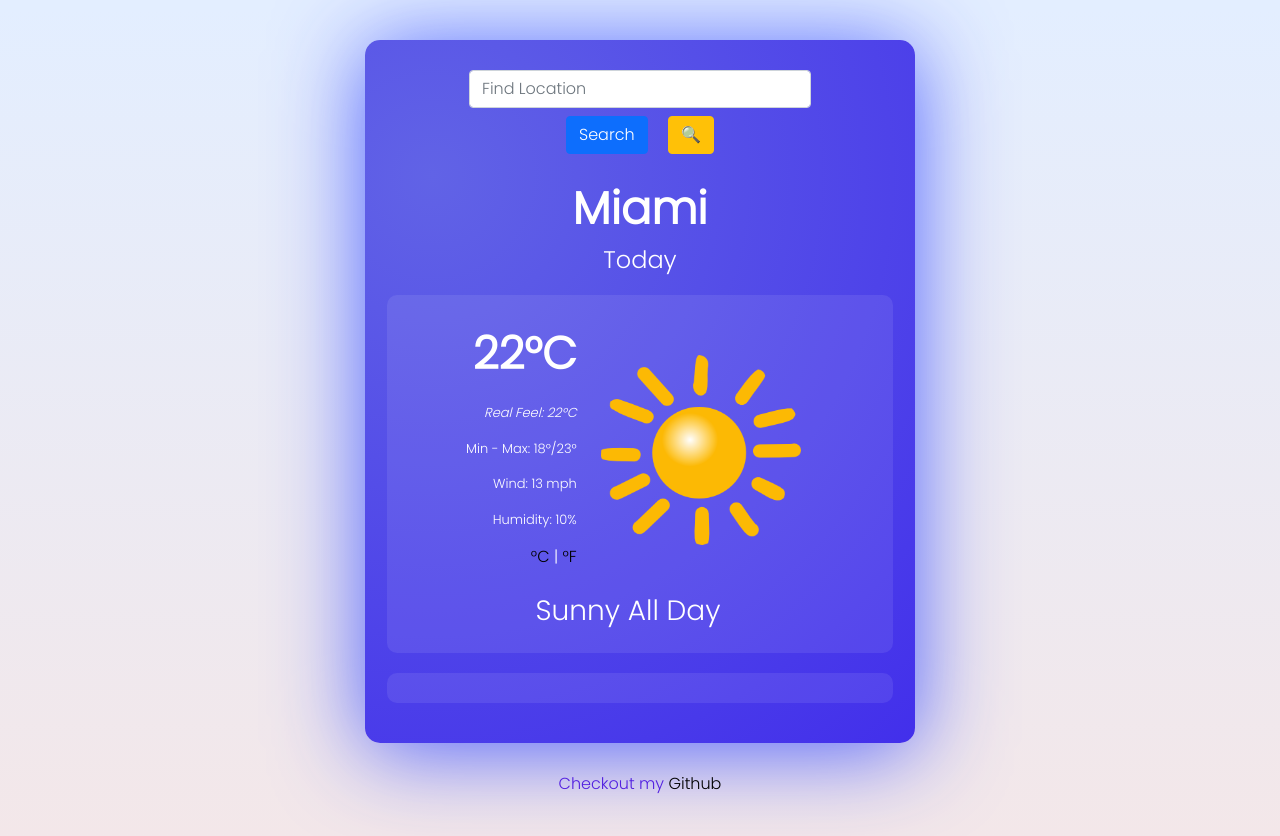
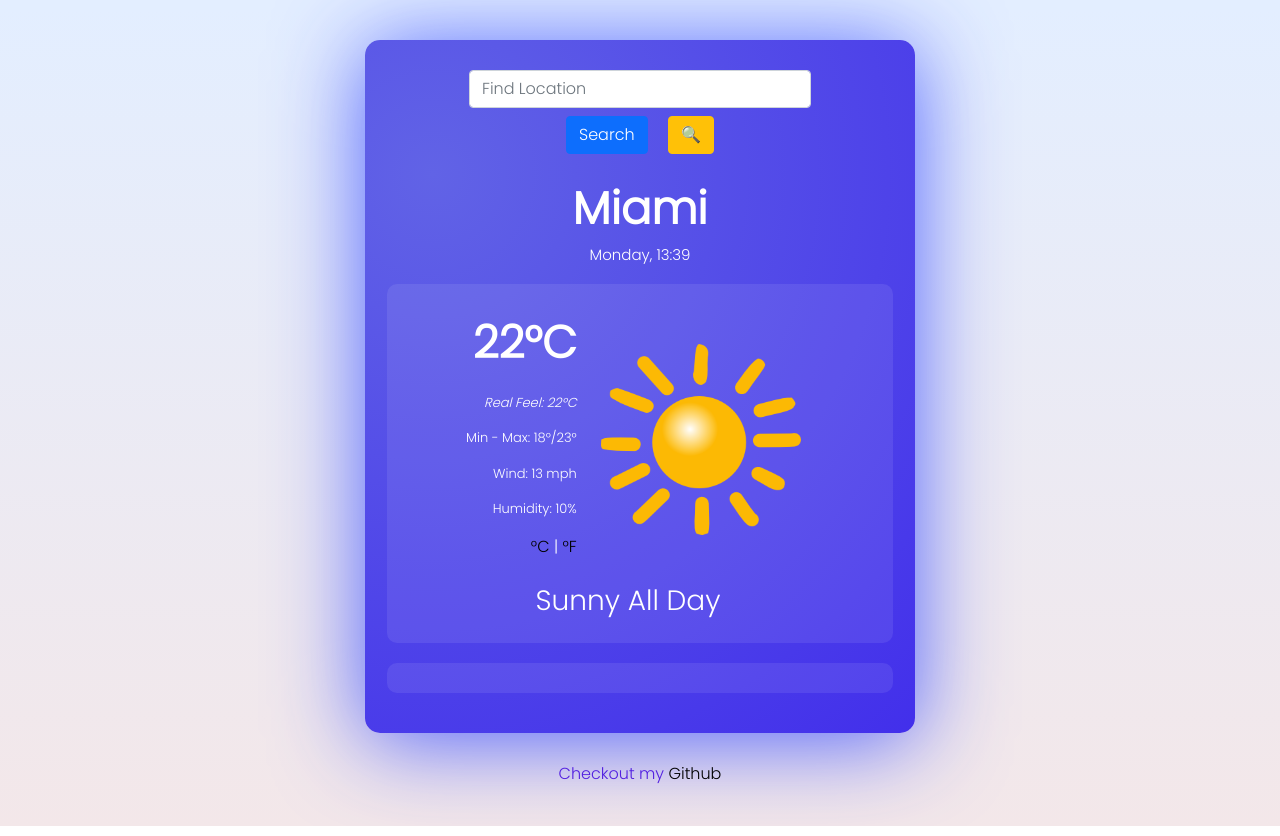
Before and after one commit to claueiko/Weather-App-JS, a plain HTML site: page index.html in a window 1280 px wide. Drawn offline with nearby package versions, Linux system fonts and the light colour scheme; no server answers.

Commit message:
Fixed display of current date and time

```diff
--- a/app.js
+++ b/app.js
@@ -1,6 +1,5 @@
-function formatDate(timestamp) {
-  let now = new Date(timestamp);
-  let h3 = document.querySelector("h3");
+function formatDate() {
+  let now = new Date();
   let days = [
     "Sunday",
     "Monday",
@@ -16,8 +15,11 @@ function formatDate(timestamp) {
   if (minute < 10) {
     minute = `0${minute}`;
   }
-  h3.innerHTML = `${day}, ${hour}:${minute}`;
+  return `${day}, ${hour}:${minute}`;
 }
+
+let today = document.querySelector(".today");
+today.innerHTML = formatDate();
 
 function formatDay(timestamp) {
   let date = new Date(timestamp * 1000);
--- a/style.css
+++ b/style.css
@@ -47,6 +47,9 @@ ul {
   text-align: center;
 
   padding-left: 0px;
+}
+.today {
+  font-size: 15px;
 }
 .col-5 {
   padding-top: 20px;
```
